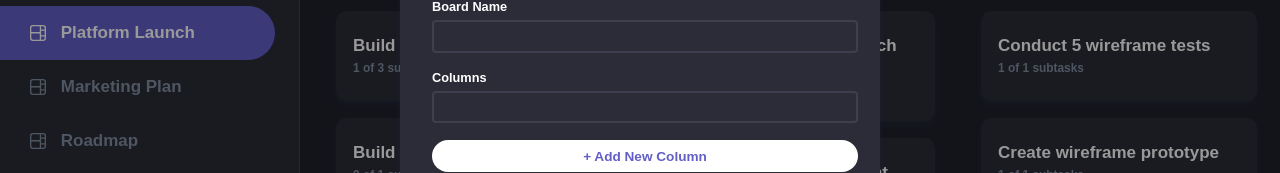
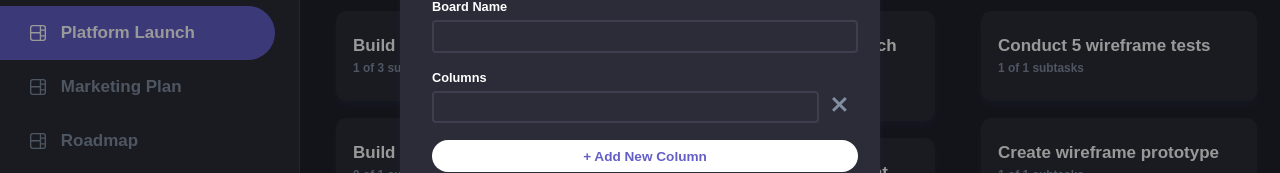
Before and after one commit to AndyGuit/kanban-task-management, a React (Vite) app: page / in a window 1280 px wide. Both pictures are taken after a click on the button "+ Create New Board". Shown: the part 151-324 px from the top of the page. Built offline with nearby package versions, Linux system fonts and the light colour scheme.

Commit message:
refactor: update inputs list component and all forms that use this component

```diff
--- a/src/components/InputsList/InputsList.tsx
+++ b/src/components/InputsList/InputsList.tsx
@@ -1,10 +1,9 @@
 import { Fragment } from 'react';
 import classes from './InputsList.module.scss';
 import InputWithValidation from '../UI/InputWithValidation';
-import { IColumn } from '../../types/dataTypes';
 
 type Props = {
-  listItems: IColumn[];
+  listItems: { name: string; isDisabled: boolean; isRemovable: boolean }[];
   isScrollable: boolean;
   isInputsNotEmpty: boolean;
   setIsInputsNotEmpty: React.Dispatch<React.SetStateAction<boolean>>;
@@ -32,18 +31,18 @@ export default function InputsList(props: Props) {
         className={`inputs-list ${classes['inputs-list']} ${
           isScrollable && classes['scrollable']
         }`}>
-        {listItems.map((column, index) => (
-          <li key={`${column.name}${index}`}>
+        {listItems.map((item, index) => (
+          <li key={`${item.name}${index}`}>
             <InputWithValidation
               onBlur={() => {
                 setIsInputsNotEmpty(true);
                 blurInputHandler();
               }}
               onChange={(value: string) => changeInputHandler(value, index)}
-              disabled={column.tasks.length !== 0}
+              disabled={item.isDisabled}
               validateFn={isValidFunc}
-              value={column.name}
-              isRemovable={column.tasks.length === 0}
+              value={item.name}
+              isRemovable={item.isRemovable}
               onRemove={removeInputHandler.bind(null, index)}
               type="text"
             />
--- a/src/components/ModalForms/AddNewBoard.tsx
+++ b/src/components/ModalForms/AddNewBoard.tsx
@@ -1,4 +1,4 @@
-import { FormEvent, Fragment, useState } from 'react';
+import { FormEvent, useState } from 'react';
 import { useDispatch } from 'react-redux';
 import generateRandomId from '../../functions/randomId';
 import validate from '../../functions/validate';
@@ -6,9 +6,9 @@ import useInput from '../../hooks/use-input';
 import { dataActions } from '../../store/slices/data-slice';
 import { uiActions } from '../../store/slices/ui-slice';
 import { IBoard, IColumn } from '../../types/dataTypes';
+import InputsList from '../InputsList/InputsList';
 import Button from '../UI/Button';
 import Input from '../UI/Input';
-import InputWithValidation from '../UI/InputWithValidation';
 import classes from './Form.module.scss';
 
 const AddNewBoard = () => {
@@ -36,36 +36,6 @@ const AddNewBoard = () => {
   const removeColumnHandler = (index: number) => {
     setNewColumns(state => state.filter((_, i) => i !== index));
   };
-
-  const isScrollable = newColumns.length > 1 ? classes['scrollable'] : '';
-
-  const columnsList = (
-    <Fragment>
-      <ul
-        className={`form-columns-list ${classes['form-columns-list']} ${isScrollable}`}>
-        {newColumns.map((column, index) => (
-          // TODO: generate random id for key
-          <li key={`${column.name}${index}`}>
-            <InputWithValidation
-              onBlur={() => {
-                setNewColumns([...newColumns]);
-                setColumnsHasNames(true);
-              }}
-              onChange={(value: string) => columnChangeHandler(value, index)}
-              validateFn={validate.notEmpty}
-              value={column.name}
-              isRemovable={newColumns.length > 1}
-              onRemove={removeColumnHandler.bind(null, index)}
-              type="text"
-            />
-          </li>
-        ))}
-      </ul>
-      {!columnsHasNames && (
-        <p className="error-text">All columns should have title</p>
-      )}
-    </Fragment>
-  );
 
   const submitHandler = (e: FormEvent<HTMLFormElement>) => {
     e.preventDefault();
@@ -105,7 +75,24 @@ const AddNewBoard = () => {
       </div>
       <div className={classes['form-input']}>
         <label>Columns</label>
-        {columnsList}
+        <InputsList
+          listItems={newColumns.map(col => ({
+            name: col.name,
+            isDisabled: col.tasks.length !== 0,
+            isRemovable: col.tasks.length === 0,
+          }))}
+          isScrollable={newColumns.length > 1}
+          isInputsNotEmpty={columnsHasNames}
+          setIsInputsNotEmpty={setColumnsHasNames}
+          isValidFunc={validate.notEmpty}
+          blurInputHandler={() => {
+            setNewColumns([...newColumns]);
+          }}
+          changeInputHandler={(value, index) =>
+            columnChangeHandler(value, index)
+          }
+          removeInputHandler={index => removeColumnHandler(index)}
+        />
       </div>
       <Button onClick={addColumnHandler} btnStyle="form-secondary">
         + Add New Column
--- a/src/components/ModalForms/AddNewTask.tsx
+++ b/src/components/ModalForms/AddNewTask.tsx
@@ -1,4 +1,4 @@
-import { useState, Fragment, ChangeEvent, FormEvent } from 'react';
+import { useState, ChangeEvent, FormEvent } from 'react';
 import { useDispatch, useSelector } from 'react-redux';
 import generateRandomId from '../../functions/randomId';
 import validate from '../../functions/validate';
@@ -7,10 +7,10 @@ import { getColumnsStatus } from '../../store/selectors/data-selectors';
 import { dataActions } from '../../store/slices/data-slice';
 import { uiActions } from '../../store/slices/ui-slice';
 import { ISubtask, ITask } from '../../types/dataTypes';
+import InputsList from '../InputsList/InputsList';
 import SelectInput from '../SelectInput/SelectInput';
 import Button from '../UI/Button';
 import Input from '../UI/Input';
-import InputWithValidation from '../UI/InputWithValidation';
 import classes from './Form.module.scss';
 
 const AddNewTask = () => {
@@ -43,33 +43,6 @@ const AddNewTask = () => {
   const removeSubtaskHandler = (index: number) => {
     setSubtasks(state => state.filter((_, i) => i !== index));
   };
-
-  const isScrollable = subtasks.length > 1 ? classes['scrollable'] : '';
-
-  const subtasksList = (
-    <Fragment>
-      <ul
-        className={`form-subtasks-list ${classes['form-subtasks-list']} ${isScrollable}`}>
-        {subtasks.map((subtask, index) => (
-          // TODO: generate random id for key
-          <li key={`${subtask.title}${index}`}>
-            <InputWithValidation
-              onBlur={() => setSubtasks([...subtasks])}
-              onChange={(value: string) => subtaskChangeHandler(value, index)}
-              validateFn={validate.notEmpty}
-              value={subtask.title}
-              isRemovable={subtasks.length > 1}
-              onRemove={removeSubtaskHandler.bind(null, index)}
-              type="text"
-            />
-          </li>
-        ))}
-      </ul>
-      {!subtasksHasNames && (
-        <p className="error-text">All subtasks should have title</p>
-      )}
-    </Fragment>
-  );
 
   const statusChangeHandler = (e: ChangeEvent<HTMLSelectElement>) => {
     const status = columns.find(col => col.statusId === e.target.value)!;
@@ -127,7 +100,22 @@ const AddNewTask = () => {
       </div>
       <div className={classes['form-input']}>
         <label>Subtasks</label>
-        {subtasksList}
+        <InputsList
+          listItems={subtasks.map(subt => ({
+            name: subt.title,
+            isDisabled: false,
+            isRemovable: subtasks.length > 1,
+          }))}
+          isScrollable={subtasks.length > 1}
+          isInputsNotEmpty={subtasksHasNames}
+          setIsInputsNotEmpty={setSubtasksHasNames}
+          isValidFunc={validate.notEmpty}
+          blurInputHandler={() => setSubtasks([...subtasks])}
+          changeInputHandler={(value, index) =>
+            subtaskChangeHandler(value, index)
+          }
+          removeInputHandler={index => removeSubtaskHandler(index)}
+        />
       </div>
       <Button onClick={addSubtaskHandler} btnStyle="form-secondary">
         + Add New Subtask
--- a/src/components/ModalForms/EditBoard.tsx
+++ b/src/components/ModalForms/EditBoard.tsx
@@ -1,4 +1,4 @@
-import { FormEvent, Fragment, useState } from 'react';
+import { FormEvent, useState } from 'react';
 import { useDispatch, useSelector } from 'react-redux';
 import generateRandomId from '../../functions/randomId';
 import validate from '../../functions/validate';
@@ -8,10 +8,10 @@ import { uiActions } from '../../store/slices/ui-slice';
 import { IBoard, IColumn } from '../../types/dataTypes';
 import Button from '../UI/Button';
 import Input from '../UI/Input';
-import InputWithValidation from '../UI/InputWithValidation';
 import classes from './Form.module.scss';
 import cloneDeep from 'lodash.clonedeep';
 import { getActiveBoard } from '../../store/selectors/data-selectors';
+import InputsList from '../InputsList/InputsList';
 
 const EditBoard = () => {
   const dispatch = useDispatch();
@@ -39,35 +39,6 @@ const EditBoard = () => {
   const removeColumnHandler = (index: number) => {
     setNewColumns(state => state.filter((_, i) => i !== index));
   };
-
-  const isScrollable = newColumns.length > 1 ? classes['scrollable'] : '';
-
-  const columnsList = (
-    <Fragment>
-      <ul
-        className={`form-columns-list ${classes['form-columns-list']} ${isScrollable}`}>
-        {newColumns.map((column, index) => (
-          <li key={`${column.name}${index}`}>
-            <InputWithValidation
-              onBlur={() => {
-                setNewColumns([...newColumns]);
-                setColumnsHasNames(true);
-              }}
-              onChange={(value: string) => columnChangeHandler(value, index)}
-              validateFn={validate.notEmpty}
-              value={column.name}
-              isRemovable={newColumns.length > 1}
-              onRemove={removeColumnHandler.bind(null, index)}
-              type="text"
-            />
-          </li>
-        ))}
-      </ul>
-      {!columnsHasNames && (
-        <p className="error-text">All columns should have title</p>
-      )}
-    </Fragment>
-  );
 
   const submitHandler = (e: FormEvent<HTMLFormElement>) => {
     e.preventDefault();
@@ -105,7 +76,22 @@ const EditBoard = () => {
       </div>
       <div className={classes['form-input']}>
         <label>Columns</label>
-        {columnsList}
+        <InputsList
+          listItems={newColumns.map(col => ({
+            name: col.name,
+            isDisabled: col.tasks.length !== 0,
+            isRemovable: col.tasks.length === 0,
+          }))}
+          isScrollable={newColumns.length > 1}
+          isInputsNotEmpty={columnsHasNames}
+          setIsInputsNotEmpty={setColumnsHasNames}
+          isValidFunc={validate.notEmpty}
+          blurInputHandler={() => setNewColumns([...newColumns])}
+          changeInputHandler={(value, index) =>
+            columnChangeHandler(value, index)
+          }
+          removeInputHandler={index => removeColumnHandler(index)}
+        />
       </div>
       <Button onClick={addColumnHandler} btnStyle="form-secondary">
         + Add New Column
--- a/src/components/ModalForms/EditTask.tsx
+++ b/src/components/ModalForms/EditTask.tsx
@@ -1,4 +1,4 @@
-import { ChangeEvent, FormEvent, Fragment, useState } from 'react';
+import { ChangeEvent, FormEvent, useState } from 'react';
 import { useSelector, useDispatch } from 'react-redux';
 import { RootState } from '../../store';
 import useInput from '../../hooks/use-input';
@@ -10,8 +10,8 @@ import validate from '../../functions/validate';
 import { dataActions } from '../../store/slices/data-slice';
 import { ISubtask, ITask } from '../../types/dataTypes';
 import { uiActions } from '../../store/slices/ui-slice';
-import InputWithValidation from '../UI/InputWithValidation';
 import { getSelectedTask } from '../../store/selectors/data-selectors';
+import InputsList from '../InputsList/InputsList';
 
 const EditTask = () => {
   const dispatch = useDispatch();
@@ -49,33 +49,6 @@ const EditTask = () => {
     subtasksCopy[index].title = value;
     setSubtasksHasNames(true);
   };
-
-  const isScrollable = subtasksCopy.length > 1 ? classes['scrollable'] : '';
-
-  const subtasksList = (
-    <Fragment>
-      <ul
-        className={`form-subtasks-list ${classes['form-subtasks-list']} ${isScrollable}`}>
-        {subtasksCopy.map((subtask, index) => (
-          // TODO: generate random id for key
-          <li key={`${subtask.title}${index}`}>
-            <InputWithValidation
-              onChange={(value: string) => subtaskChangeHandler(value, index)}
-              onBlur={() => setSubtasksCopy(subtasksCopy)}
-              validateFn={validate.notEmpty}
-              value={subtask.title}
-              isRemovable={subtasksCopy.length > 1}
-              onRemove={removeSubtaskHandler.bind(null, index)}
-              type="text"
-            />
-          </li>
-        ))}
-      </ul>
-      {!subtasksHasNames && (
-        <p className="error-text">All subtasks should have title</p>
-      )}
-    </Fragment>
-  );
 
   const addSubtaskHandler = () => {
     setSubtasksCopy(state => [...state, { isCompleted: false, title: '' }]);
@@ -149,7 +122,22 @@ const EditTask = () => {
       </div>
       <div className={classes['form-input']}>
         <label>Subtasks</label>
-        {subtasksList}
+        <InputsList
+          listItems={subtasksCopy.map(subt => ({
+            name: subt.title,
+            isDisabled: false,
+            isRemovable: subtasksCopy.length > 1,
+          }))}
+          isScrollable={subtasksCopy.length > 1}
+          isInputsNotEmpty={subtasksHasNames}
+          setIsInputsNotEmpty={setSubtasksHasNames}
+          isValidFunc={validate.notEmpty}
+          blurInputHandler={() => setSubtasksCopy([...subtasksCopy])}
+          changeInputHandler={(value, index) =>
+            subtaskChangeHandler(value, index)
+          }
+          removeInputHandler={index => removeSubtaskHandler(index)}
+        />
       </div>
       <Button onClick={addSubtaskHandler} btnStyle="form-secondary">
         + Add New Subtask
```
Also changed, not shown: src/components/ModalForms/AddNewColumn.tsx (+5 -3 lines).
